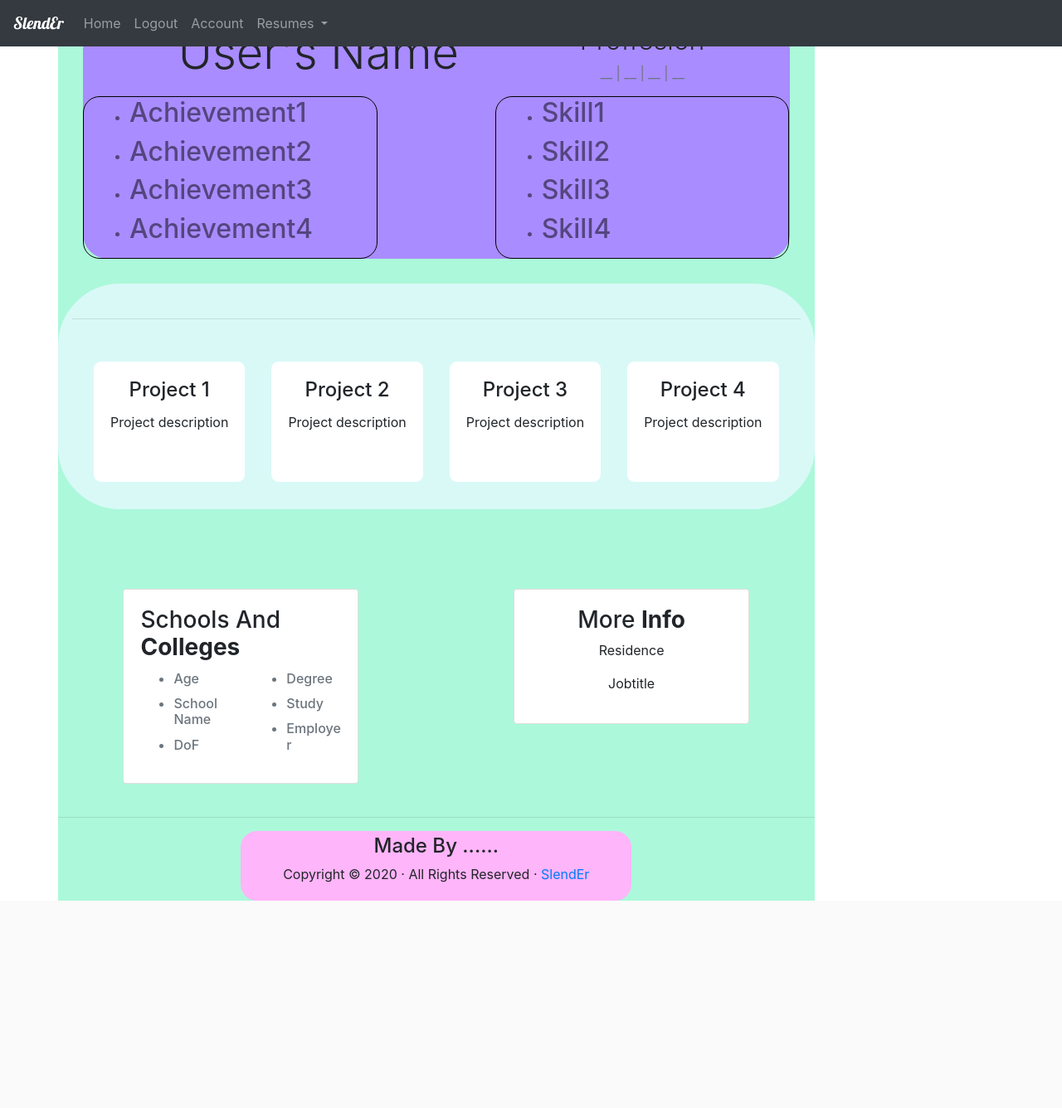
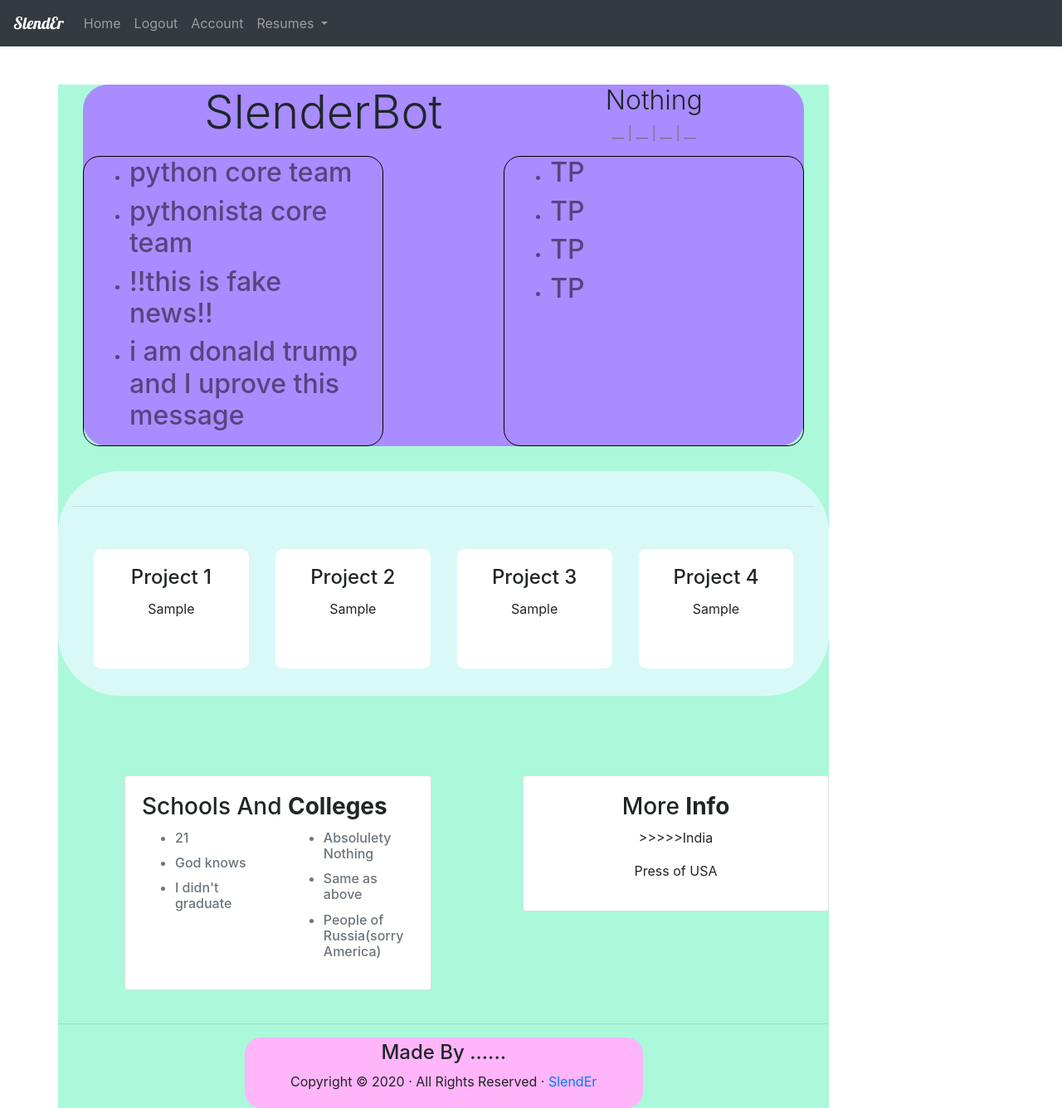
Before and after one commit to Kahan7777/ResumeCreator, a Flask app: template resg/templates/account.html in a window 1280 px wide. Shown: the whole page at 83% size. Before the commit the page ends 1086 px from the top, so only its background shows below. Run offline with Flask 2, Linux system fonts and the light colour scheme; a user stored in the database is signed in; the template is opened without the code that fills it: most values are stand-ins (such as "Sample title", 1, 10 or a date in 2020); some libraries are stand-ins or nearby versions.

Commit message:
A few bugs resolved

```diff
--- a/resg/templates/account.html
+++ b/resg/templates/account.html
@@ -1,14 +1,17 @@
 {% extends 'layout.html' %}
 {% block content %}
+   <br>
+   <br>
+   <br>
   <div style="background-color:#ACF8DA">
     <div class=" text-center" style="margin:30px;border-radius:30px; background-color:#A98CFF">
 		<div class="container">
 			<div class="row text-center">
 				<div class="col-lg-6 offset-lg-1">
-					<h1 class="display-4">User's Name</h1>
+					<h1 class="display-4">{{ current_user.name }}</h1>
 				</div>
 				<div class="col-lg-5 ">
-					<h2 class="display-4" style="font-size:200%">Proffesion</h2>
+					<h2 class="display-4" style="font-size:200%">{{ current_user.prof }}</h2>
 					<p class="text-muted">__ | __ | __ | __</p>
 				</div>
 
@@ -18,20 +21,20 @@
 		   <div class="row text-center">
 			   <div class="col-lg-5 offset-rg-1  text-left" style="border-radius:20px; border:1px solid black">
 				   <ul>
-					   <li class="text-black-50"><h2 class="text-black-50">Achievement1 </h2></li>
-					   <li class="text-black-50"><h2 class="text-black-50">Achievement2</h2></li>
-				   	   <li class="text-black-50"><h2 class="text-black-50">Achievement3 </h2></li>
-					   <li class="text-black-50"><h2 class="text-black-50">Achievement4</h2></li>
+					   <li class="text-black-50"><h2 class="text-black-50">{{ current_user.ach1 }} </h2></li>
+					   <li class="text-black-50"><h2 class="text-black-50">{{ current_user.ach2 }}</h2></li>
+				   	   <li class="text-black-50"><h2 class="text-black-50">{{ current_user.ach3 }} </h2></li>
+					   <li class="text-black-50"><h2 class="text-black-50">{{ current_user.ach4 }}</h2></li>
 
 				   </ul>
 
 			   </div>
 			   <div class="col-lg-5 offset-lg-2  text-left" style="border-radius:20px; border:1px solid black">
 				   <ul>
-					   <li class="text-black-50"><h2 class="text-black-50">Skill1 </h2></li>
-					   <li class="text-black-50"><h2 class="text-black-50">Skill2</h2></li>
-				   	   <li class="text-black-50"><h2 class="text-black-50">Skill3 </h2></li>
-					   <li class="text-black-50"><h2 class="text-black-50">Skill4</h2></li>
+					   <li class="text-black-50"><h2 class="text-black-50">{{ current_user.skills1 }}</h2></li>
+					   <li class="text-black-50"><h2 class="text-black-50">{{ current_user.skills2 }}</h2></li>
+				   	   <li class="text-black-50"><h2 class="text-black-50">{{ current_user.skills3 }}</h2></li>
+					   <li class="text-black-50"><h2 class="text-black-50">{{ current_user.skills4 }}</h2></li>
 				   </ul>
 			   </div>
 		   </div>
@@ -46,7 +49,7 @@
              <div class="card" style="border-radius:10px; border:1px solid #D9F9F7">
                 <div class="card-body">
                    <h4 class="card-title">Project 1</h4>
-                   <p class="card-text">Project description </p>
+                   <p class="card-text">{{ project1 }}</p>
                    <br>
                 </div>
              </div>
@@ -55,7 +58,7 @@
              <div class="card" style="border-radius:10px; border:1px solid #D9F9F7">
                 <div class="card-body">
                    <h4 class="card-title">Project 2</h4>
-                   <p class="card-text">Project description </p>
+                   <p class="card-text">{{ project2 }}</p>
                    <br>
                 </div>
              </div>
@@ -64,7 +67,7 @@
              <div class="card" style="border-radius:10px; border:1px solid #D9F9F7">
                 <div class="card-body">
                    <h4 class="card-title">Project 3</h4>
-                   <p class="card-text">Project description </p>
+                   <p class="card-text">{{ project3 }}</p>
                    <br>
                 </div>
              </div>
@@ -73,7 +76,7 @@
              <div class="card" style="border-radius:10px; border:1px solid #D9F9F7">
                 <div class="card-body">
                    <h4 class="card-title">Project 4</h4>
-                   <p class="card-text">Project description </p>
+                   <p class="card-text">{{ project4 }}</p>
                    <br>
                 </div>
              </div>
@@ -86,7 +89,7 @@
        <br/>
        <br/>
        <div class="row">
-          <div class="col-md-4 text-left offset-lg-1">
+          <div class="col-md-5 text-left offset-lg-1">
              <div class="card">
                 <div class="card-body">
 					<h3>Schools And <strong>Colleges</strong></h3>
@@ -94,18 +97,18 @@
 						<div class="col-md-6 ">
 							<ul>
 								<div class="text-muted">
-									<li><h6>Age</h6></li>
-									<li><h6>School Name</h6></li>
-									<li><h6>DoF</h6></li>
+									<li><h6>{{ current_user.age }}</h6></li>
+									<li><h6>{{ current_user.schoolname }}</h6></li>
+									<li><h6>{{ current_user.date }}</h6></li>
 								</div>
 							</ul>
 						</div>
 						<div class="col-md-6">
 							<ul>
 								<div class="text-muted">
-									<li><h6>Degree</h6></li>
-									<li><h6>Study</h6></li>
-									<li><h6>Employer</h6></li>
+									<li><h6>{{ current_user.degree }}</h6></li>
+									<li><h6>{{ current_user.study }}</h6></li>
+									<li><h6>{{ current_user.employer }}</h6></li>
 								</div>
 							</ul>
 						</div>
@@ -113,12 +116,12 @@
                 </div>
              </div>
           </div>
-          <div class="text-center col-md-4 offset-lg-2">
+          <div class="text-center col-md-5 offset-lg-1">
              <div class="card">
                 <div class="card-body">
                    <h3>More <strong>Info</strong></h3>
-					<p>Residence</p>
-					<p>Jobtitle</p>
+					<p>{{ current_user.residence }}</p>
+					<p>{{ current_user.jobtitle }}</p>
                 </div>
              </div>
           </div>
--- a/resg/templates/home.html
+++ b/resg/templates/home.html
@@ -5,7 +5,7 @@
       <div class="col-12 text-center">
         <p class="lead">
           <div class="img-container">
-            <img src="static/4565.jpg" style='height: 100%; width: 100%; object-fit: contain'>
+            <img src="hpp.jpg" style='height: 100%; width: 100%; object-fit: contain'>
           </div>
             <p style="font-family: 'Lobster', cursive;font-weight: bold; font-size: 26px">
             Have You Been defeated by a Resume, Trying to make yourself one or just
```
Also changed, not shown: resg/static/hpp.jpg (renamed from resg/static/4565.jpg).
